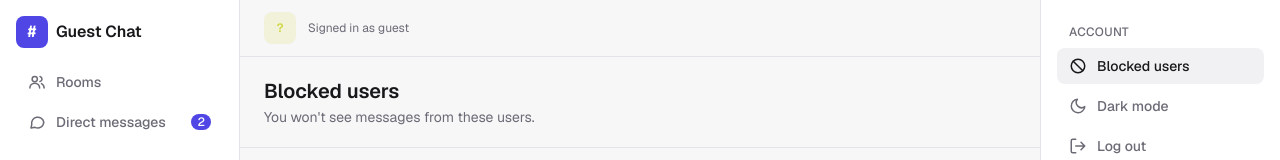
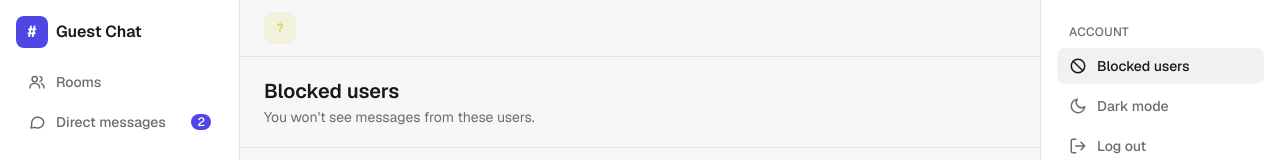
Before and after one commit to PRAGATI0123/Flick-chat-app, a Next.js app: page /chat/block in a window 1280 px wide. Shown: the top 160 px of the page. Built offline with nearby package versions, Linux system fonts and the light colour scheme.

Commit message:
Remove "Signed in as guest" under the username

```diff
--- a/src/components/AppFrame.tsx
+++ b/src/components/AppFrame.tsx
@@ -12,10 +12,7 @@ function UserBar() {
   return (
     <div className="hidden items-center gap-3 border-b border-border px-6 py-3 md:flex">
       <Avatar name={myName ?? "?"} size="sm" />
-      <div className="leading-tight">
-        <p className="text-sm font-medium">{myName ? `@${myName}` : " "}</p>
-        <p className="text-xs text-muted">Signed in as guest</p>
-      </div>
+      <p className="text-sm font-medium">{myName ? `@${myName}` : " "}</p>
     </div>
   );
 }
```
